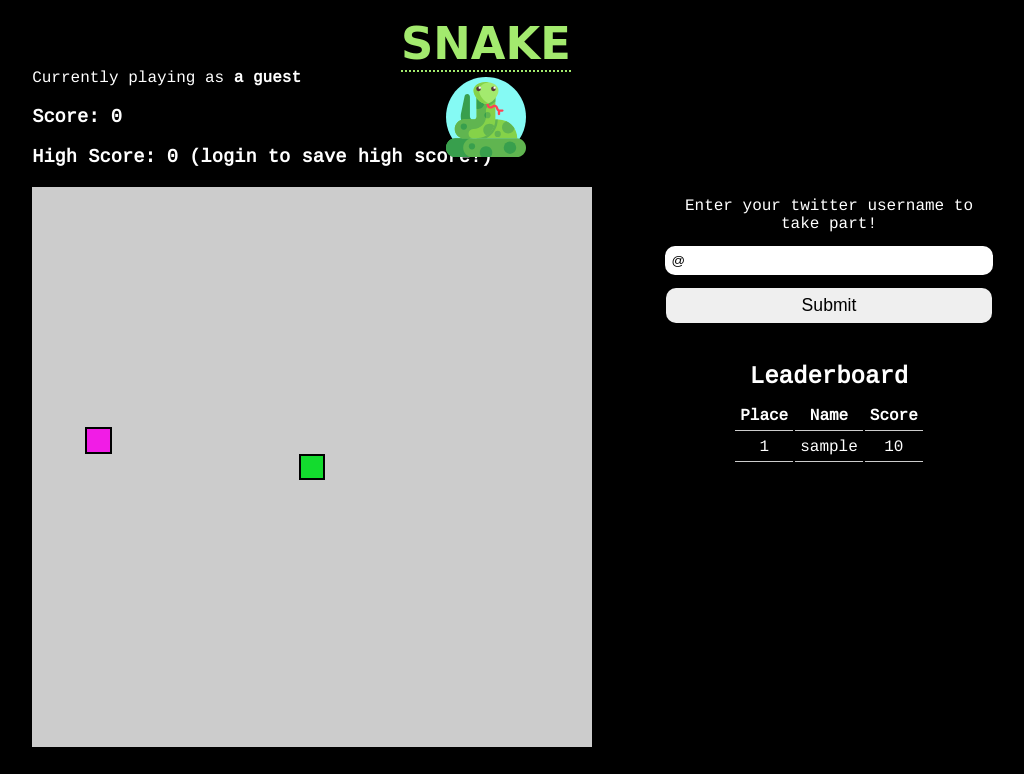
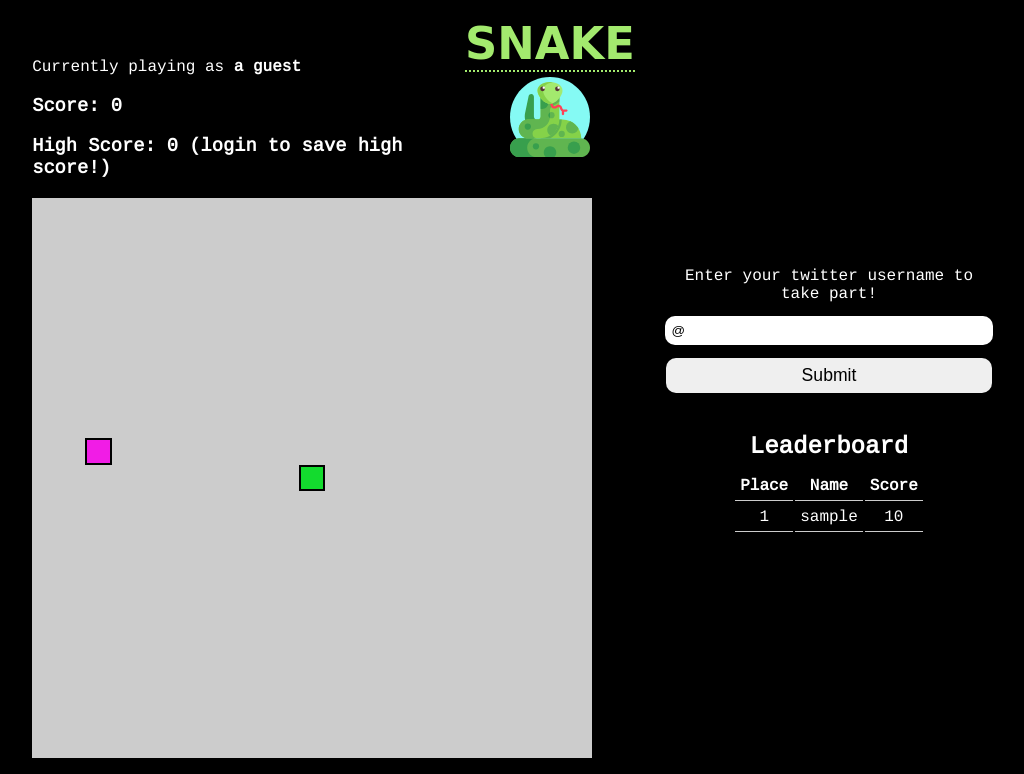
Before and after one commit to DoableDanny/Snake-with-Online-Leader-board, a PHP site: page / in a window 1280 px wide. Shown: the top 774 px of the page, without its empty margins (111-1135 px from the left). Run offline with PHP 8.4, Linux system fonts and the light colour scheme; tables that the repository leaves empty or names only in its code hold one stand-in row (values such as "Sample post"); data that the repository does not hold is empty; some web fonts are replaced.

Commit message:
Text no longer flows over logo

```diff
--- a/style.css
+++ b/style.css
@@ -16,7 +16,7 @@ body {
 .titleAndImgContainer {
   position: fixed;
   top: 0;
-  left: 40%;
+  left: 45%;
   display: flex;
   justify-content: center;
   align-items: center;
@@ -38,6 +38,7 @@ body {
 
 .scores-wrapper {
   color: white;
+  max-width: 400px;
 }
 
 #game-board {
@@ -60,21 +61,23 @@ body {
   border: 0.25vmin solid black;
 }
 
-.formAndLeaderboardWrapper {
-  margin-bottom: 140px;
-}
-
 #leaderboard {
   text-align: center;
   display: flex;
   flex-direction: column;
   align-items: center;
+  overflow-y: scroll;
+  max-height: 70vh;
 }
 
 #leaderboard h2 {
   margin-top: 40px;
   margin-bottom: 10px;
   color: white;
+}
+
+#leaderboard table {
+  overflow-y: scroll;
 }
 
 th,
```
